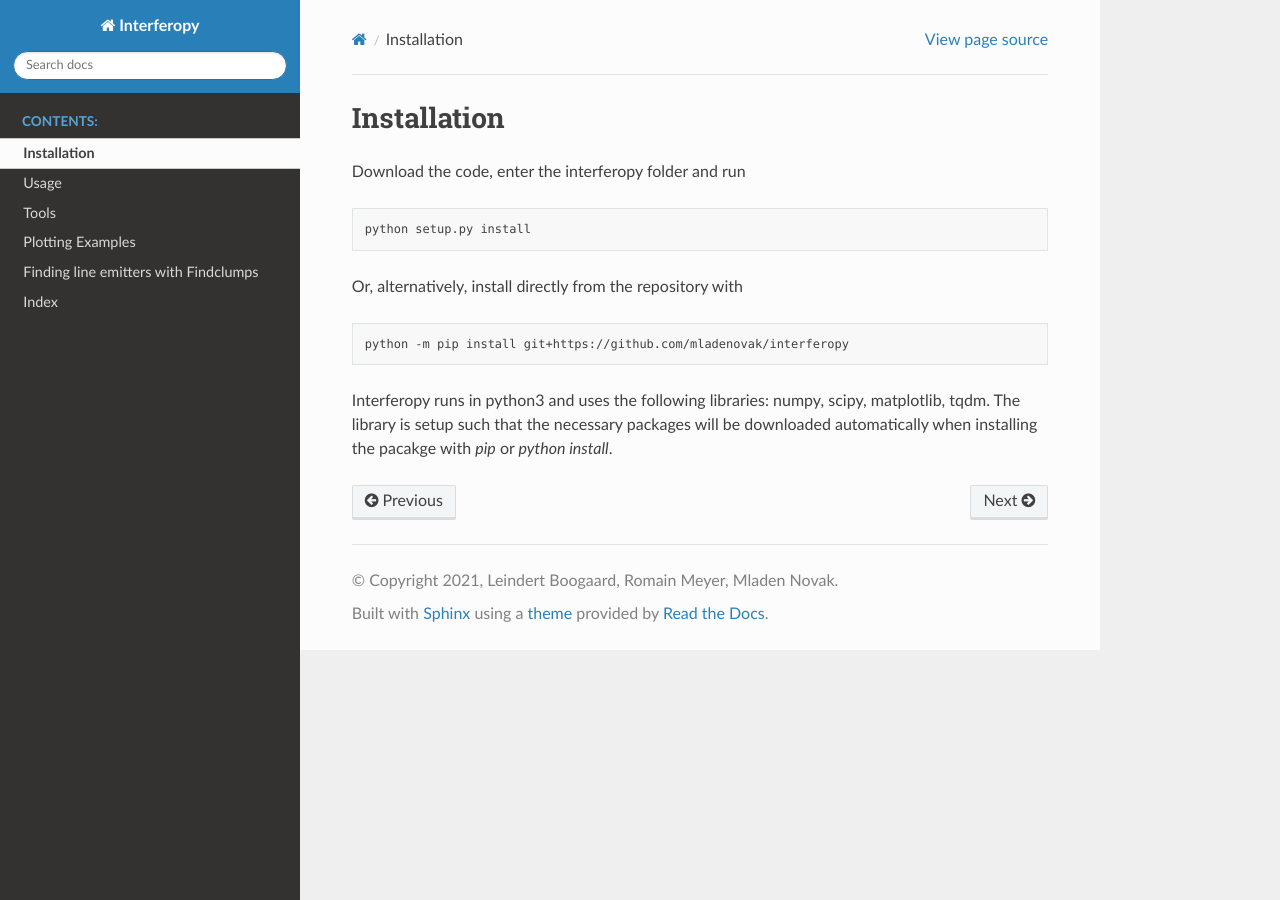
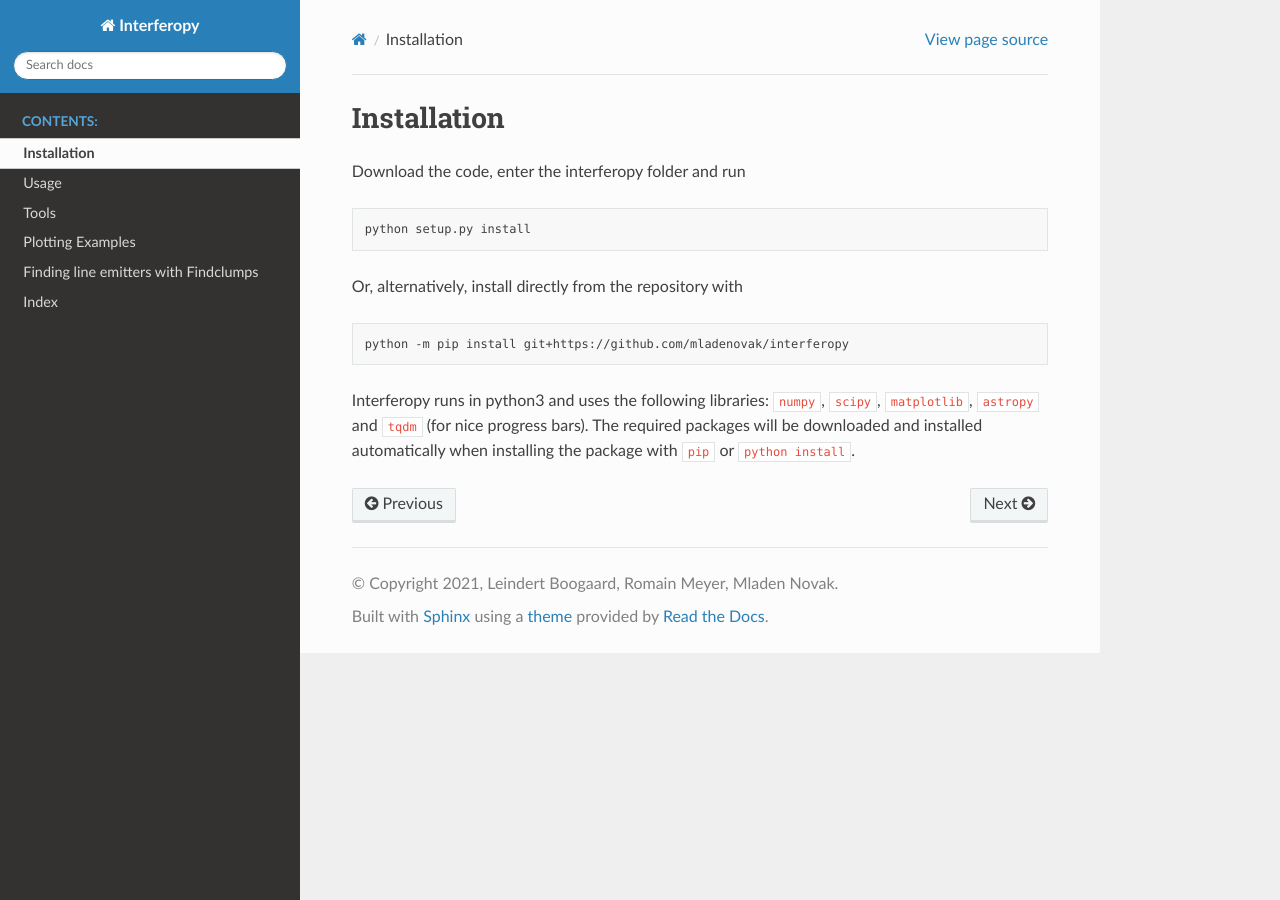
Before and after one commit to interferopy/interferopy, a Sphinx documentation site: the page built from docs/pages/install.rst, in a window 1280 px wide. Built offline with Sphinx 7.4.7 and the Read the Docs theme 2.0.0, drawn with Linux system fonts in a browser that asks for light colours.

Commit message:
Update docs/pages/install.rst
Co-authored-by: lboogaard <leindertboogaard@gmail.com>

```diff
--- a/docs/pages/install.rst
+++ b/docs/pages/install.rst
@@ -13,4 +13,4 @@ Or, alternatively, install directly from the repository with
 
     python -m pip install git+https://github.com/mladenovak/interferopy
 
-Interferopy runs in python3 and uses the following libraries: numpy, scipy, matplotlib, tqdm. The library is setup such that the necessary packages will be downloaded automatically when installing the pacakge with *pip* or *python install*.
+Interferopy runs in python3 and uses the following libraries: ``numpy``, ``scipy``, ``matplotlib``, ``astropy`` and ``tqdm`` (for nice progress bars). The required packages will be downloaded and installed automatically when installing the package with ``pip`` or ``python install``.
```
